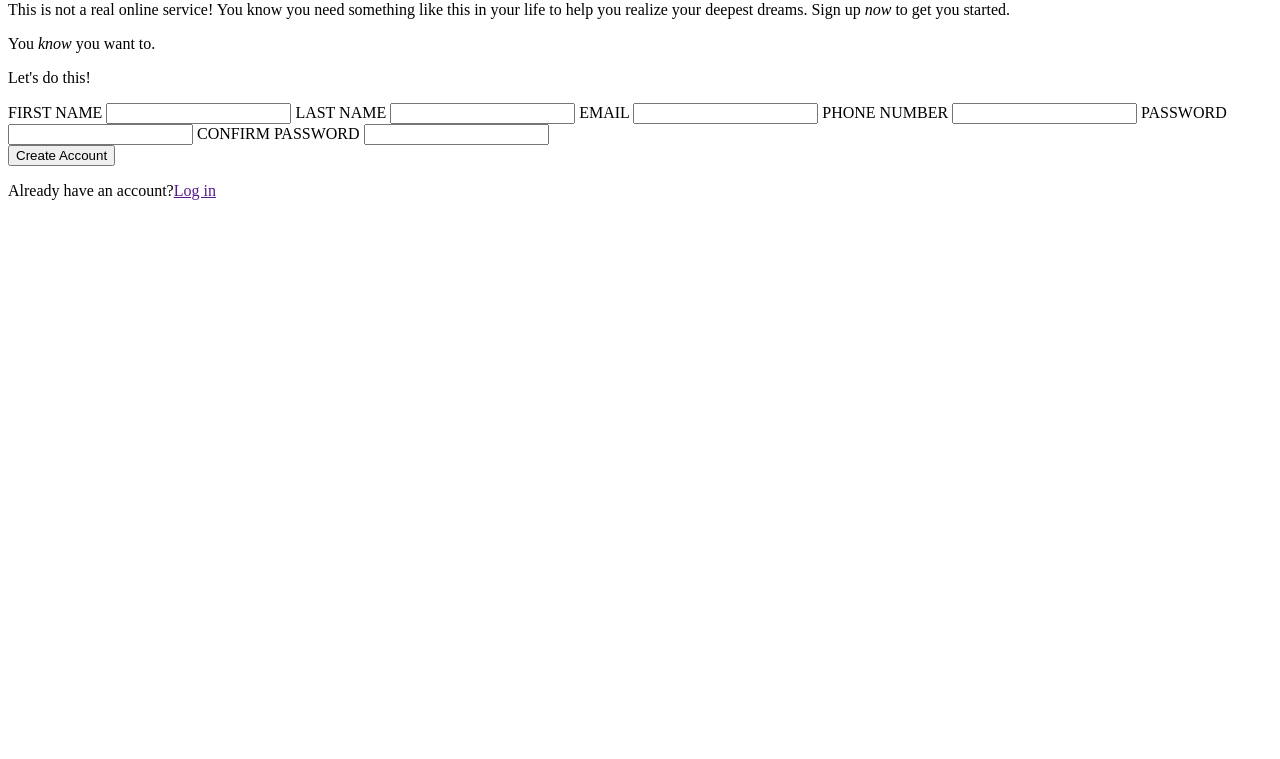
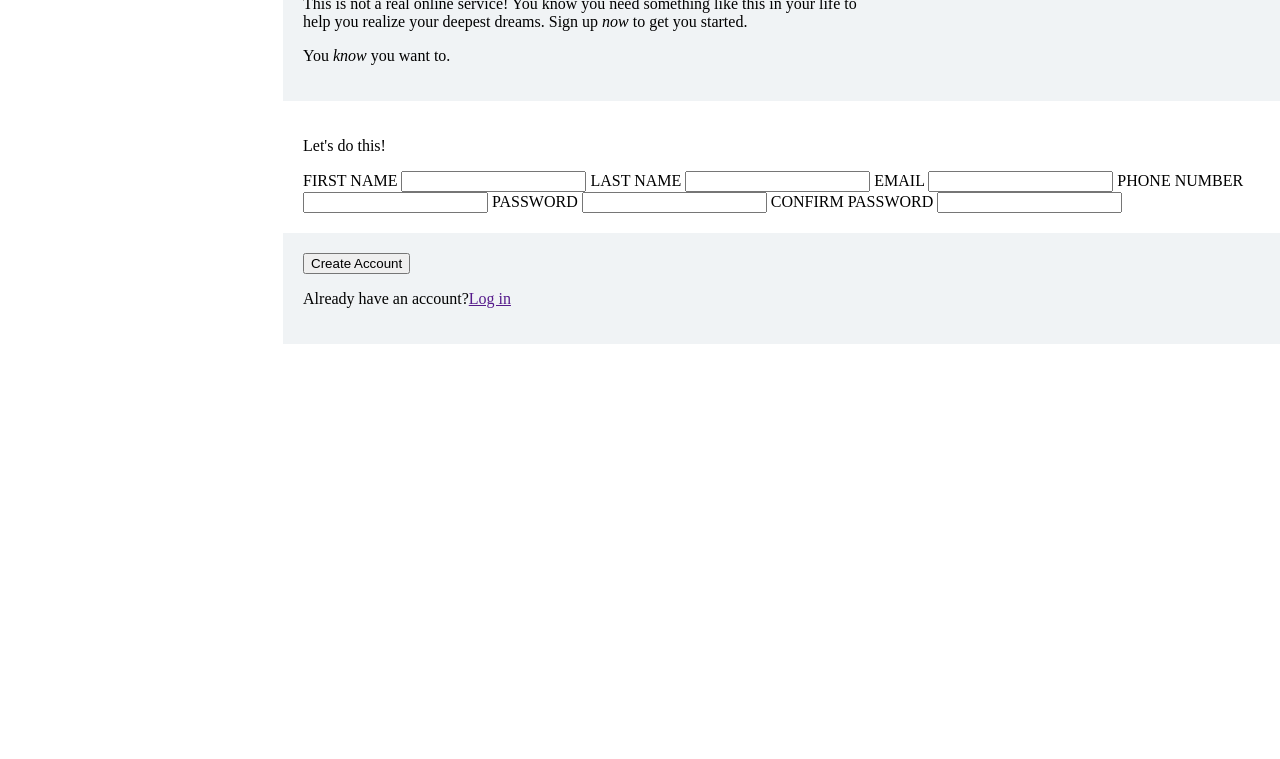
Before and after one commit to Nikhil-Madhusudhanan-25/Sign-Up-Form, a plain HTML site: page index.html in a window 1280 px wide. Shown: the part 41-800 px from the top of the page. Drawn offline with Linux system fonts and the light colour scheme.

Commit message:
Layout styling, colour, margin padding etc

```diff
--- a/index.html
+++ b/index.html
@@ -11,11 +11,11 @@
         <span class="logo-section">ODIN</span>
     </aside>
     <main>
-        <div class="heading-section">
+        <div class="heading-section gray-backgnd">
             <p>This is not a real online service! You know you need something like this in your life to help you realize your deepest dreams. Sign up <em>now</em> to get you started.</p>
             <p>You <em>know</em> you want to.</p>
         </div>
-        <div class="form-section">
+        <div class="form-section ">
             <p>Let's do this!</p>
             <div class="form-container">
                 <form action="">
@@ -34,7 +34,7 @@
                 </form>
             </div>
         </div>
-        <div class="button-section">
+        <div class="button-section gray-backgnd">
             <button type="submit">Create Account</button>
             <p>Already have an account?<a href="">Log in</a></p>
         </div>
--- a/style.css
+++ b/style.css
@@ -0,0 +1,25 @@
+body{
+    display: flex;
+    margin: 0px;
+}
+aside{
+    width:40%;
+}
+main{
+    display: flex;
+    flex-direction: column;
+}
+
+.gray-backgnd{
+    background-color: rgb(240, 243, 245);
+}
+/* .heading-section,.button-section{
+   /*  display: inline-block; */
+    /* height: 37.5%;
+} */
+.heading-section,.form-section,.button-section{
+    padding:20px;
+}
+.heading-section>p{
+    width:60%;
+}
```
